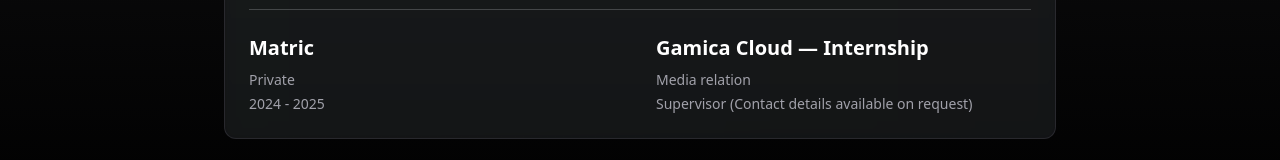
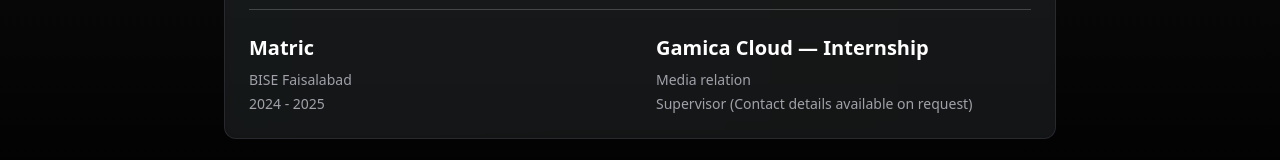
Before and after one commit to Muazzam-Ali-786/portfolio-main, a Next.js app: page /resume in a window 1280 px wide. Shown: the part 1318-1478 px from the top of the page. Built offline with nearby package versions, Linux system fonts and the light colour scheme.

Commit message:
refactor: update education details in ResumePage component

```diff
--- a/app/resume/page.tsx
+++ b/app/resume/page.tsx
@@ -133,7 +133,7 @@ export default function ResumePage() {
             <div className="grid md:grid-cols-2 gap-8">
               <div>
                 <h4 className="font-semibold text-xl mb-2">Matric</h4>
-                <p className="text-zinc-400 text-sm">Private</p>
+                <p className="text-zinc-400 text-sm">BISE Faisalabad</p>
                 <p className="text-zinc-400 text-sm mt-1">2024 - 2025</p>
               </div>
               <div>
```
